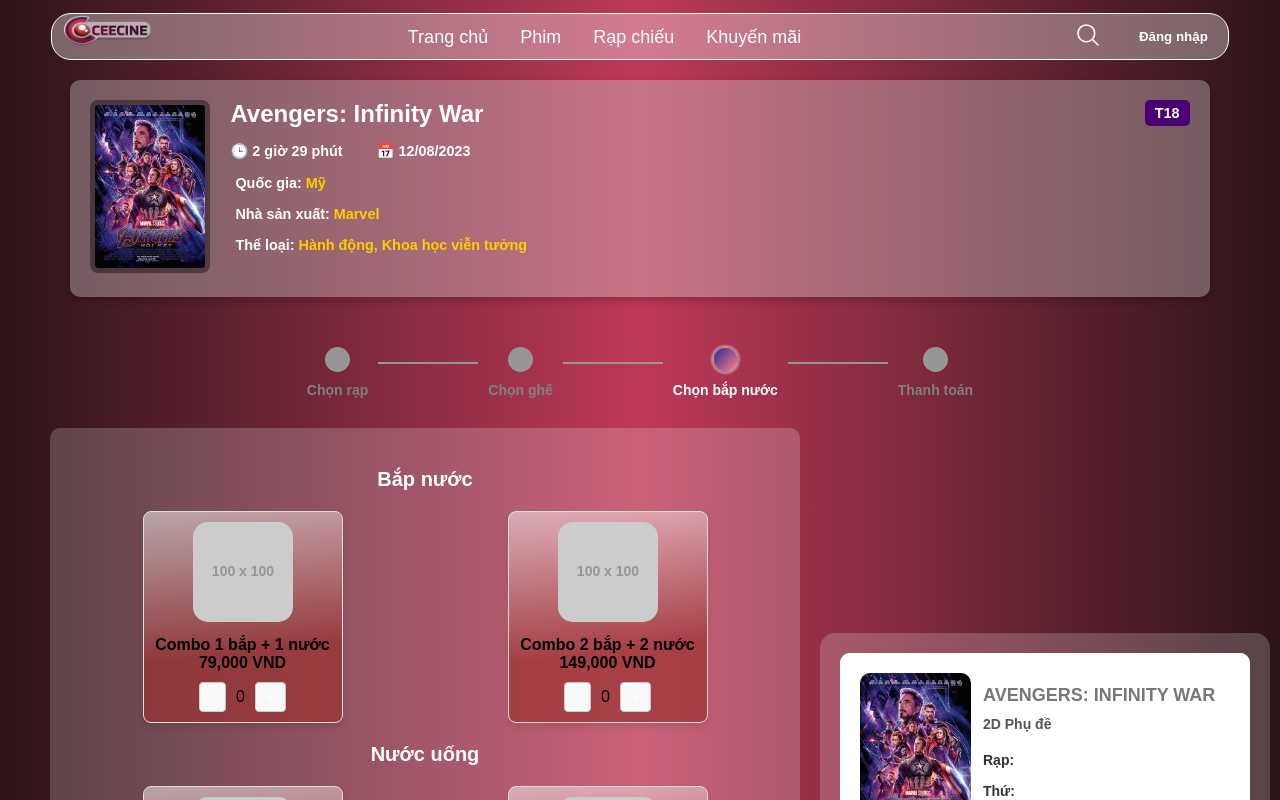
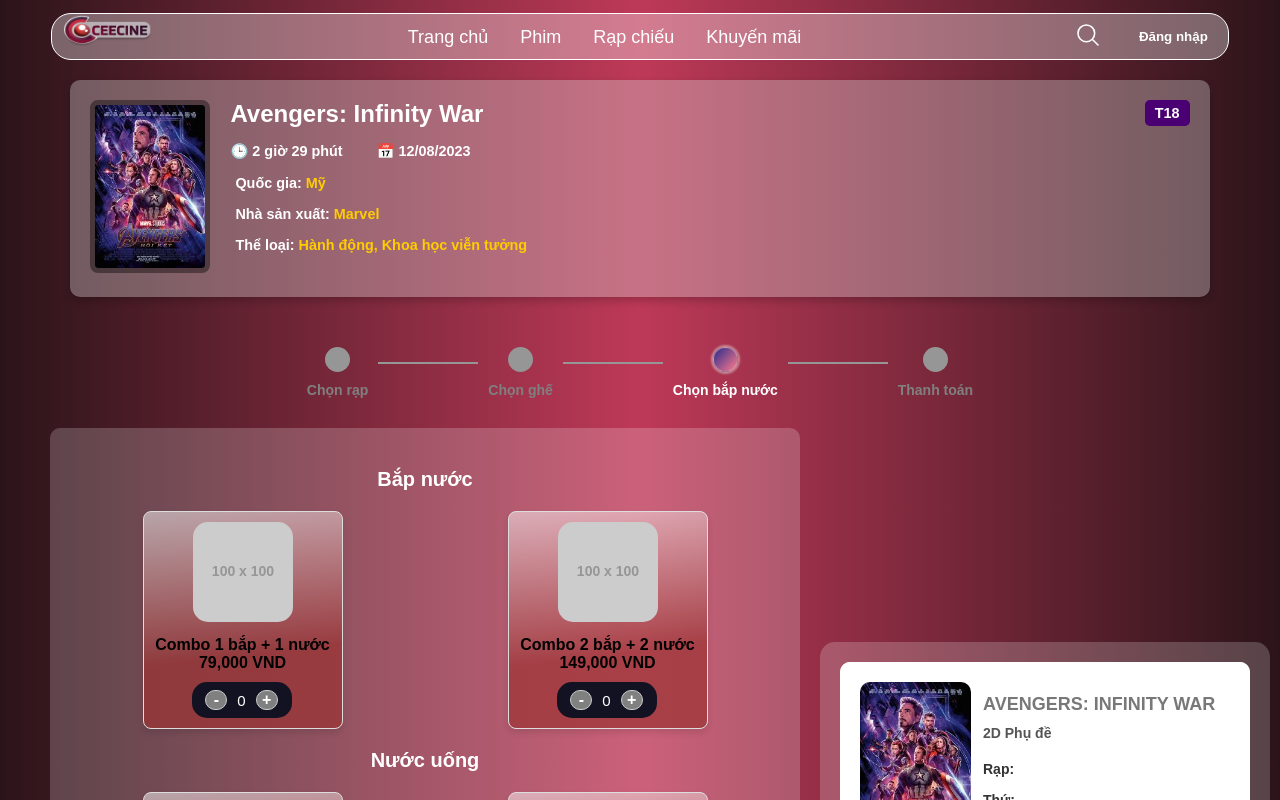
Before and after one commit to lnliris/IE104-Internet-and-Web-Technology, a React (Vite) app in the folder frontend/: page /cornpage in a window 1280 px wide. Shown: the top 800 px of the page. Built offline with nearby package versions, Linux system fonts and the light colour scheme; a web font is replaced by a local one.

Commit message:
fix corn page

```diff
--- a/frontend/src/BookingFlow_components/component_Corn/Menu.css
+++ b/frontend/src/BookingFlow_components/component_Corn/Menu.css
@@ -56,6 +56,11 @@
     align-items: center;
     gap: 10px;
     margin-top: 10px;
+    border-radius: 15px;
+    background-color: #121223;
+    width: 100px;
+    padding: 8px;
+    margin-left: 38px;
   }
 
   /* Nút bấm tăng/giảm số lượng */
@@ -64,9 +69,15 @@
     font-size: 16px;
     cursor: pointer;
     border: 1px solid #ccc;
-    background-color: #f9f9f9;
-    border-radius: 4px;
+    background-color: grey;
     transition: background-color 0.2s;
+    border-radius: 15px;
+    width: 20px;
+    height: 20px;
+    display: flex;
+    justify-content: center;
+    align-items: center;
+    font-weight: bold;
   }
 
   .button:hover {
--- a/frontend/src/BookingFlow_components/component_Corn/Menu.jsx
+++ b/frontend/src/BookingFlow_components/component_Corn/Menu.jsx
@@ -18,7 +18,7 @@
         <button onClick={handleDecrease} className="button">
           -
         </button>
-        <span>{quantity}</span>
+        <span style={{fontSize:'15px', color:'white'}}>{quantity}</span>
         <button onClick={handleIncrease} className="button">
           +
         </button>
```
